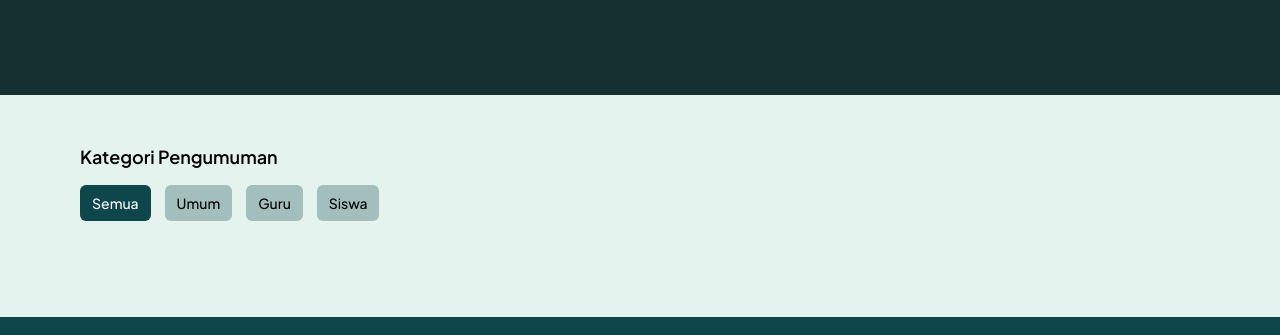
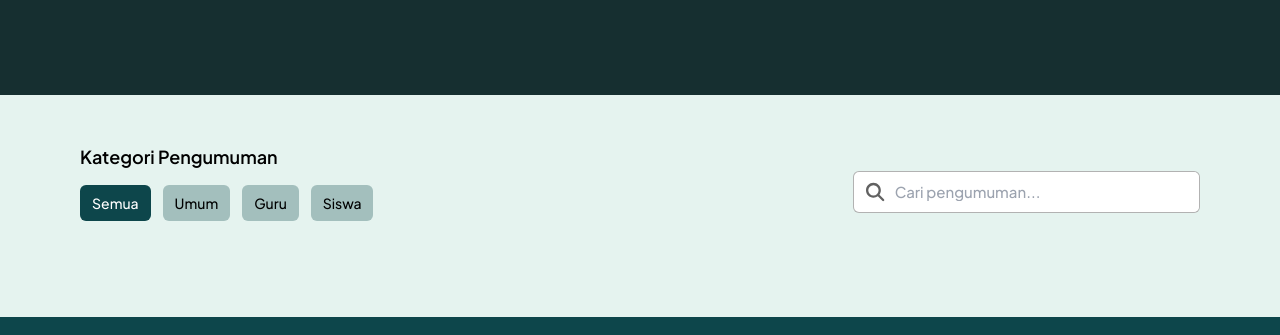
Before and after one commit to SyahiraIsnaeni/Revisi_Frontend_CMS_SMATJPriok, a website: page public/view/pengumuman.html in a window 1280 px wide. Shown: the part 280-615 px from the top of the page. Drawn offline with Linux system fonts and the light colour scheme.

Commit message:
bikin search di pengumuman

```diff
--- a/public/view/pengumuman.html
+++ b/public/view/pengumuman.html
@@ -112,11 +112,7 @@
             <p class="hover:text-[#FF8B42]">Profil</p>
           </a>
           <a href="#" id="dataDropdown1" class="relative block">
-            <p
-              class="hover:text-[#FF8B42]"
-            >
-              Data Sekolah
-            </p>
+            <p class="hover:text-[#FF8B42]">Data Sekolah</p>
             <div
               class="hidden font-medium absolute bg-[#FF8B42] xl:mt-[49px] text-center lg:mt-[48px] mt-[42px] px-4 py-4 w-[100px] lg:w-[120px] rounded-b-md shadow-md text-xs lg:text-[13px] xl:text-[14px] -ml-8"
               id="dataDropdownContent1"
@@ -172,7 +168,9 @@
     </nav>
 
     <!-- HERO SECTION -->
-    <section class="bg-[#001A1C] bg-opacity-90 w-full h-[250px] lg:h-[280px] xl:h-[300px] flex justify-center items-center">
+    <section
+      class="bg-[#001A1C] bg-opacity-90 w-full h-[250px] lg:h-[280px] xl:h-[300px] flex justify-center items-center"
+    >
       <div class="mx-5 sm:mx-8 md:mx-10 lg:mx-16 xl:mx-20">
         <h1
           class="text-center text-white font-semibold text-[22px] sm:text-2xl md:text-3xl lg:text-4xl xl:text-5xl"
@@ -190,36 +188,55 @@
 
     <!-- KATEGORI PENGUMUMAN dan SEARCH -->
     <section class="my-12">
-        <div class="md:flex mx-5 sm:mx-8 md:mx-10 lg:mx-16 xl:mx-20">
-            <div class="md:w-1/2">
-                <h1 class="font-semibold text-sm sm:text-[15px] md:text-base lg:text-[17px] xl:text-lg">
+      <div class="sm:flex mx-5 sm:mx-8 md:mx-10 lg:mx-16 xl:mx-20">
+        <div class="sm:w-1/2 md:w-2/3 sm:mr-10 lg:mr-16 xl:mr-20">
+          <h1
+            class="font-semibold text-sm sm:text-[15px] md:text-base lg:text-[17px] xl:text-lg"
+          >
             Kategori Pengumuman
           </h1>
           <div class="mt-2 md:mt-3 lg:mt-3.5 flex">
-                    <a href="#" class="mr-1.5 sm:mr-2 md:mr-2.5 lg:mr-3 xl:mr-3.5">
-                        <div class="bg-[#0D464B] rounded-md hover:scale-105 ease-in-out duration-150 text-center text-white font-medium text-xs sm:text-[12.5px] md:text-[13px] lg:text-[13.5px] xl:text-sm px-3 py-1.5 lg:py-2 w-fit">
+            <a href="#" class="mr-1.5 sm:mr-2 md:mr-2.5 lg:mr-3">
+              <div
+                class="bg-[#0D464B] rounded-md hover:scale-105 ease-in-out duration-150 text-center text-white font-medium text-xs sm:text-[12.5px] md:text-[13px] lg:text-[13.5px] xl:text-sm px-3 py-1.5 lg:py-2 w-fit"
+              >
                 Semua
               </div>
             </a>
-                    <a href="#" class="mr-1.5 sm:mr-2 md:mr-2.5 lg:mr-3 xl:mr-3.5">
-                        <div class="bg-[#0D464B] bg-opacity-30 hover:scale-105 ease-in-out duration-150 rounded-md text-center text-black font-medium text-xs sm:text-[12.5px] md:text-[13px] lg:text-[13.5px] xl:text-sm px-3 py-1.5 lg:py-2  w-fit">
+            <a href="#" class="mr-1.5 sm:mr-2 md:mr-2.5 lg:mr-3">
+              <div
+                class="bg-[#0D464B] bg-opacity-30 hover:scale-105 ease-in-out duration-150 rounded-md text-center text-black font-medium text-xs sm:text-[12.5px] md:text-[13px] lg:text-[13.5px] xl:text-sm px-3 py-1.5 lg:py-2 w-fit"
+              >
                 Umum
               </div>
             </a>
-                    <a href="#" class="mr-1.5 sm:mr-2 md:mr-2.5 lg:mr-3 xl:mr-3.5">
-                        <div class="bg-[#0D464B] bg-opacity-30 hover:scale-105 ease-in-out duration-150 rounded-md text-center text-black font-medium text-xs sm:text-[12.5px] md:text-[13px] lg:text-[13.5px] xl:text-sm px-3  py-1.5 lg:py-2  w-fit">
+            <a href="#" class="mr-1.5 sm:mr-2 md:mr-2.5 lg:mr-3">
+              <div
+                class="bg-[#0D464B] bg-opacity-30 hover:scale-105 ease-in-out duration-150 rounded-md text-center text-black font-medium text-xs sm:text-[12.5px] md:text-[13px] lg:text-[13.5px] xl:text-sm px-3 py-1.5 lg:py-2 w-fit"
+              >
                 Guru
               </div>
             </a>
-                    <a href="#" class="mr-1.5 sm:mr-2 md:mr-2.5 lg:mr-3 xl:mr-3.5">
-                        <div class="bg-[#0D464B] bg-opacity-30 hover:scale-105 ease-in-out duration-150 rounded-md text-center text-black font-medium text-xs sm:text-[12.5px] md:text-[13px] lg:text-[13.5px] xl:text-sm px-3 py-1.5 lg:py-2  w-fit">
+            <a href="#" class="mr-1.5 sm:mr-2 md:mr-2.5 lg:mr-3">
+              <div
+                class="bg-[#0D464B] bg-opacity-30 hover:scale-105 ease-in-out duration-150 rounded-md text-center text-black font-medium text-xs sm:text-[12.5px] md:text-[13px] lg:text-[13.5px] xl:text-sm px-3 py-1.5 lg:py-2 w-fit"
+              >
                 Siswa
               </div>
             </a>
           </div>
         </div>
-            <div class="md:w-1/2">
-
+        <div class="sm:w-1/2 md:w-1/3 mt-5 sm:mt-4 md:mt-5 lg:mt-6 xl:mt-7">
+          <div
+            class="rounded-md bg-white flex pl-3 border border-black border-opacity-30"
+          >
+            <svg xmlns="http://www.w3.org/2000/svg" viewBox="0 0 512 512" class="w-5 h-5 mt-2 xl:mt-2.5 mr-2.5" fill="#616161">
+              <path
+                d="M416 208c0 45.9-14.9 88.3-40 122.7L502.6 457.4c12.5 12.5 12.5 32.8 0 45.3s-32.8 12.5-45.3 0L330.7 376c-34.4 25.2-76.8 40-122.7 40C93.1 416 0 322.9 0 208S93.1 0 208 0S416 93.1 416 208zM208 352a144 144 0 1 0 0-288 144 144 0 1 0 0 288z"
+              />
+            </svg>
+            <input class="rounded-md w-full py-2 placeholder:text-[13px] placeholder:lg:text-[14px] placeholder:xl:text-[15px] text-sm lg:text-[15px] xl:text-base" placeholder="Cari pengumuman..." />
+          </div>
         </div>
       </div>
     </section>
```
Also changed, not shown: public/css/index.css, public/css/output.css. Lines whose indentation alone changed are shown as unchanged.
